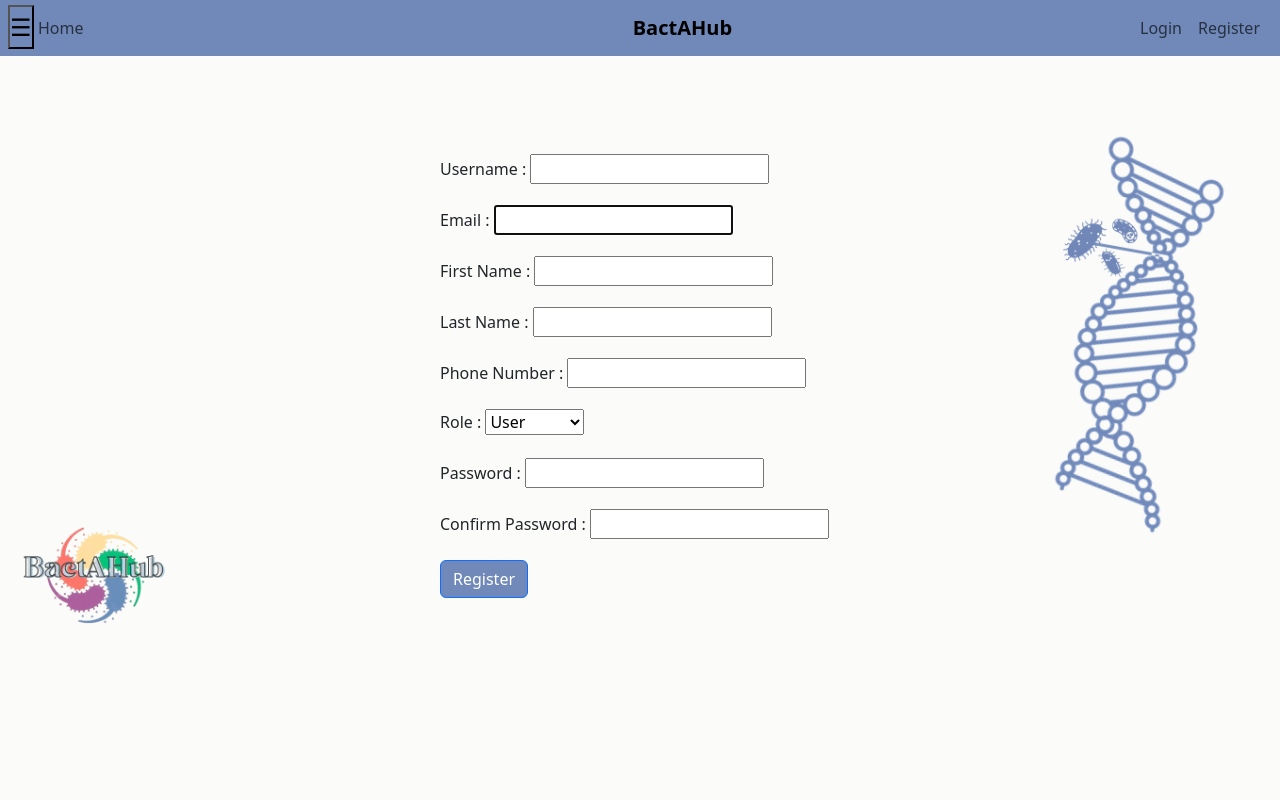
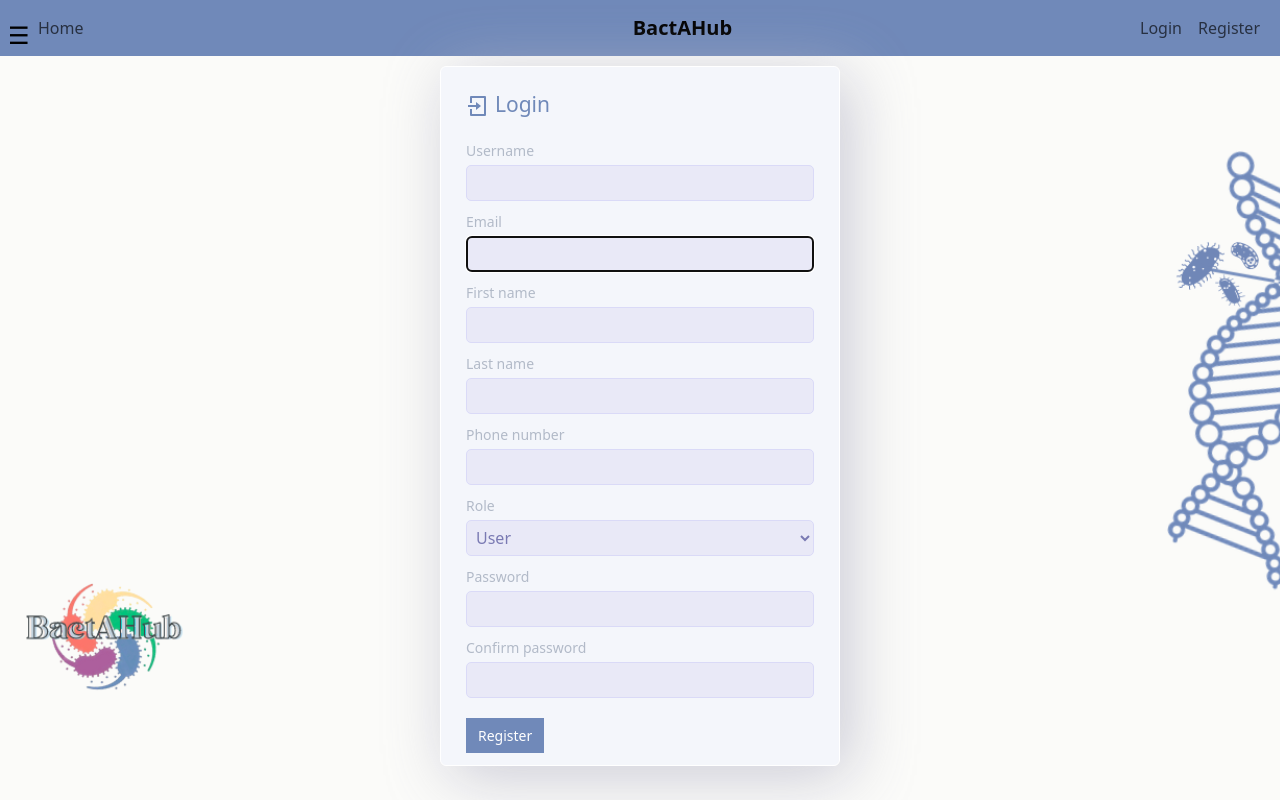
Before and after one commit to LE0NARD096/web_genomic_service, a Django app: page /register/ in a window 1280 px wide. Run offline with Django 5.2, Linux system fonts and the light colour scheme.

Commit message:
Login and register design

```diff
--- a/website/forms.py
+++ b/website/forms.py
@@ -34,23 +34,19 @@
     ##
     transcript = forms.CharField(label='Transcript', required=False)
     gene = forms.CharField(label='Gene', required=False)
-    function = forms.CharField(label='function',required=False)
+    function = forms.CharField(label='Function',required=False)
     database = forms.ChoiceField(label = 'Database', choices=[('BactaHub', 'BactaHub'), ('Uniprot','Uniprot')])
 
-    def clean(self):
-        """
-        Validate the form input
-        """
-        cleaned_data = super().clean()
-        type = cleaned_data.get('output_type')
+    def clean_sequence(self):
+        sequence = self.cleaned_data.get('sequence')
 
-        #if type == 'gene_protein':
-            #gene = cleaned_data.get('gene')
-           # if not gene:
-                #self.add_error('gene', ("This field is required for gene/protein"))
+        if len(sequence) < 3:
+           raise ValidationError(('Sequence too short'), code='invalid')
 
+        if len(sequence) > 924:
+            raise ValidationError(('Sequence too long'), code='invalid')
 
-        return cleaned_data
+        return sequence
 
 class ProteinAnnotate(forms.ModelForm):
     class Meta:
--- a/website/templates/Authentication/register.html
+++ b/website/templates/Authentication/register.html
@@ -1,48 +1,152 @@
 {% extends "base.html" %}
-{% block title %}Home page{% endblock %}
+{% block title %}Register{% endblock %}
 {% block content %}
+    {% if messages %}
+        {% for message in messages %}
+            {{ message }}
+        {% endfor %}
+    {% endif %}
 
-{% if message %}
-    <p>{{ message }}</p>
-{% endif %}
+<style>
+    .card {
+        width: 400px;
+        height: 700px;
+        background: #F4F6FB;
+        border: 1px solid white;
+        box-shadow: 10px 10px 64px 0px rgba(180, 180, 207, 0.75);
+        -webkit-box-shadow: 10px 10px 64px 0px rgba(186, 186, 202, 0.75);
+        -moz-box-shadow: 10px 10px 64px 0px rgba(208, 208, 231, 0.75);
+      }
 
-<div class="container d-flex justify-content-center align-items-center" style="height: 80vh;">
-    <form method="post" action="{% url 'register' %}" style="margin: 0 auto; width: 400px;">
+      .form {
+        padding: 25px;
+      }
+
+      .card_header {
+        display: flex;
+        align-items: center;
+      }
+
+      .card svg {
+        color: #7878bd;
+        margin-bottom: 20px;
+        margin-right: 5px;
+      }
+
+      .form_heading {
+        padding-bottom: 15px;
+        font-size: 21px;
+        color: #7089b9;
+      }
+
+      .field {
+        padding-bottom: 10px;
+      }
+
+      #id_username, #id_email, #id_username, #id_first_name, #id_last_name, #id_phone_number, #id_password1, #id_password2  {
+        border-radius: 5px;
+        background-color: #e9e9f7;
+        padding: 5px;
+        width: 100%;
+        color: #7a7ab3;
+        border: 1px solid #dadaf7
+      }
+
+
+
+      #id_role{
+        border-radius: 5px;
+        background-color: #e9e9f7;
+        padding: 5px;
+        width: 100%;
+        color: #7a7ab3;
+        border: 1px solid #dadaf7
+      }
+
+      .input:focus-visible {
+        outline: 1px solid #aeaed6;
+      }
+
+      .input::placeholder {
+        color: #bcbcdf;
+      }
+
+      label {
+        color: #B2BAC8;
+        font-size: 14px;
+        display: block;
+        padding-bottom: 4px;
+      }
+
+      button {
+        background-color: #7089b9;
+        margin-top: 10px;
+        font-size: 14px;
+        padding: 7px 12px;
+        height: auto;
+        font-weight: 500;
+        color: white;
+        border: none;
+      }
+
+      button:hover {
+        background-color: #5f5f9c;
+      }
+
+      .form_heading a {
+        text-decoration: none;
+        color: #7089b9;
+    }
+</style>
+
+
+<div class="container d-flex justify-content-center align-items-center" style="height: 90vh;">
+    <form class="form card" method="post" action="{% url 'register' %}">
         {% csrf_token %}
-        <div class="mb-3">
-            <label for="id_username" class="form-label">Username :</label>
-            {{ form.username }}
+        <div class="card_header">
+          <svg xmlns="http://www.w3.org/2000/svg" viewBox="0 0 24 24" width="24" height="24">
+            <path fill="none" d="M0 0h24v24H0z"></path>
+            <path fill="#7089b9" d="M4 15h2v5h12V4H6v5H4V3a1 1 0 0 1 1-1h14a1 1 0 0 1 1 1v18a1 1 0 0 1-1 1H5a1 1 0 0 1-1-1v-6zm6-4V8l5 4-5 4v-3H2v-2h8z"></path>
+          </svg>
+          <h1 class="form_heading"><a href="{% url 'login' %}">Login</a></h1>
+
         </div>
-        <div class="mb-3">
-            <label for="id_email" class="form-label">Email :</label>
+        <div class="field">
+          <label for="username">Username</label>
+          {{ form.username }}
+        </div>
+        <div class="field">
+            <label for="email">Email</label>
             {{ form.email }}
         </div>
-        <div class="mb-3">
-            <label for="id_first_name" class="form-label">First Name : </label>
+        <div class="field">
+            <label for="firts_name">First name</label>
             {{ form.first_name }}
         </div>
-        <div class="mb-3">
-            <label for="id_last_name" class="form-label">Last Name : </label>
+        <div class="field">
+            <label for="last_name">Last name</label>
             {{ form.last_name }}
         </div>
-        <div class="mb-3">
-            <label for="id_phone_number" class="form-label">Phone Number :</label>
-            {{ form.phone_number }}
+        <div class="field">
+          <label for="phone_number">Phone number</label>
+          {{ form.phone_number }}
         </div>
-        <div class="mb-3">
-            <label for="id_role" class="form-label">Role : </label>
+        <div class="field">
+            <label for="role">Role</label>
             {{ form.role }}
         </div>
-        <div class="mb-3">
-            <label for="id_password1" class="form-label">Password :</label>
+        <div class="field">
+            <label for="password1">Password</label>
             {{ form.password1 }}
         </div>
-        <div class="mb-3">
-            <label for="id_password2" class="form-label">Confirm Password :</label>
+        <div class="field">
+            <label for="password2">Confirm password</label>
             {{ form.password2 }}
+          </div>
+        <div class="field">
+          <button class="button">Register</button>
         </div>
-        <button type="submit" class="btn btn-primary" style="background-color: #7089b9; color: white;">Register</button>
-    </form>
+      </form>
 </div>
 
 {% endblock %}
--- a/website/views.py
+++ b/website/views.py
@@ -128,9 +128,8 @@
         return redirect('/')
 
 def search_results(request):
-    if request.method == 'GET':
+    if request.method == 'GET' and request.GET:
         form = GenomeSearchForm(request.GET)
-
         if form.is_valid():
             sequence_query = form.cleaned_data['sequence']
             species = form.cleaned_data['species']
```
Also changed, not shown: website/templates/Authentication/login.html (+109 -8 lines), website/templates/Search/search_form.html (+19 -4 lines).
